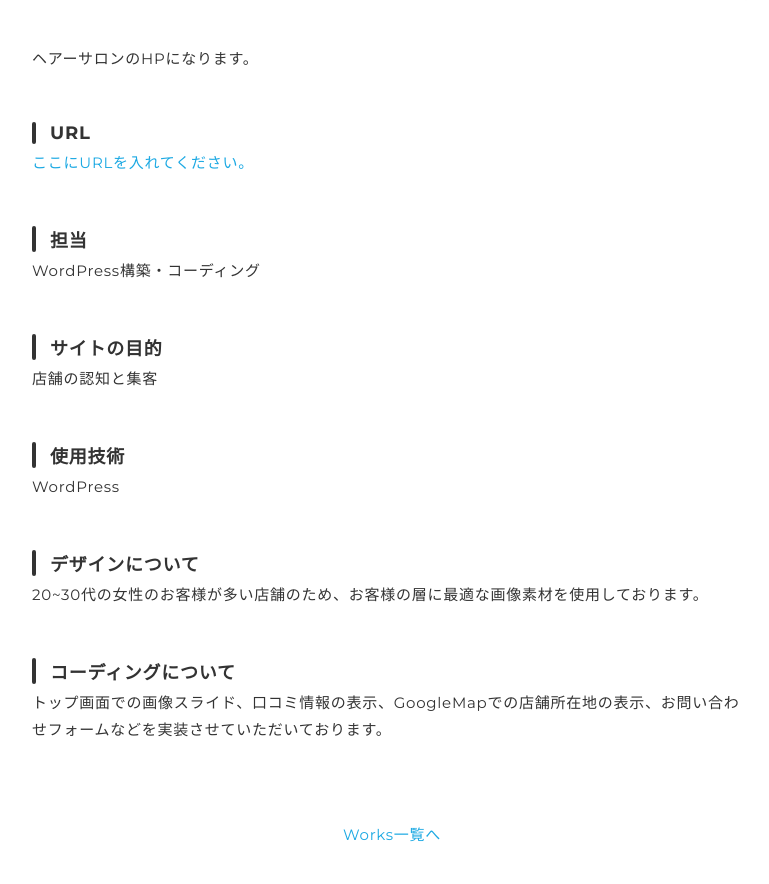
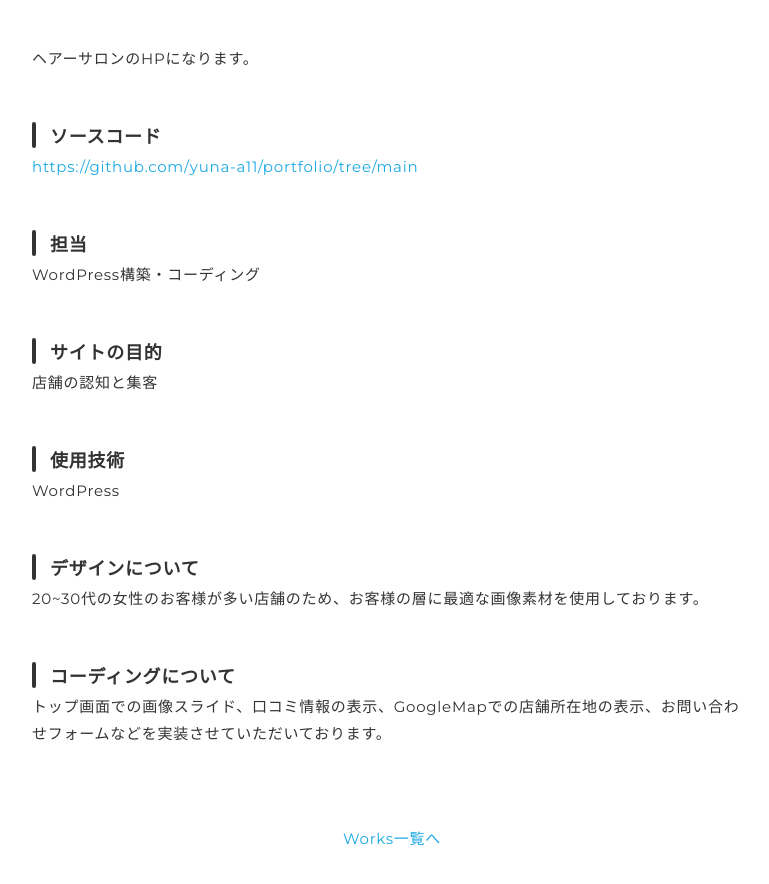
Before and after one commit to yuna-a11/portfolio, a plain HTML site: page works-3.html in a window 1280 px wide. Shown: the part 2166-3050 px from the top of the page, without its empty margins (248-1017 px from the left). Drawn offline with nearby package versions, Linux system fonts and the light colour scheme.

Commit message:
Update works-3.html

```diff
--- a/works-3.html
+++ b/works-3.html
@@ -44,8 +44,8 @@
             <p>
               ヘアーサロンのHPになります。
             </p>
-            <h3>URL</h3>
-            <p><a href="" target="_blank" rel="noopener">ここにURLを入れてください。</a></p>
+            <h3>ソースコード</h3>
+            <p><a href="https://github.com/yuna-a11/portfolio/tree/main" target="_blank" rel="noopener">https://github.com/yuna-a11/portfolio/tree/main</a></p>
             <h3>担当</h3>
             <p>WordPress構築・コーディング</p>
             <h3>サイトの目的</h3>
```
